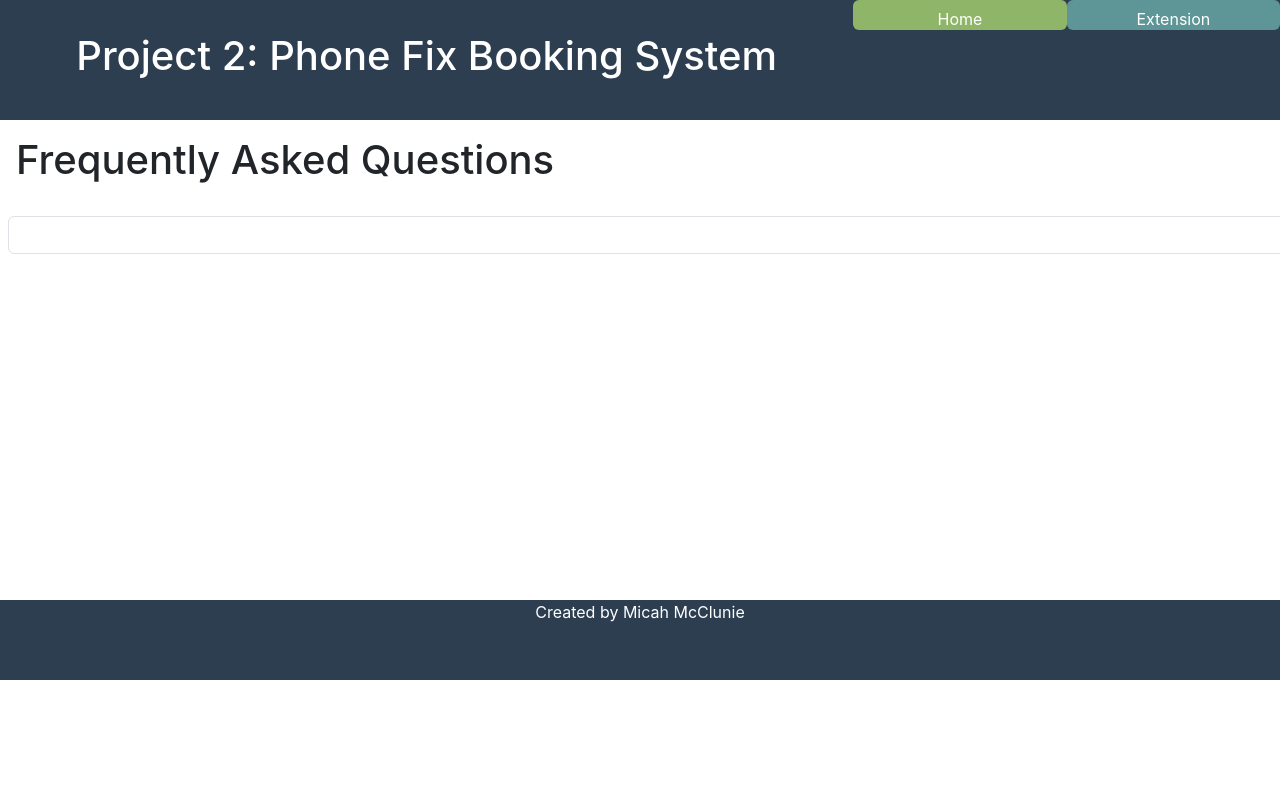
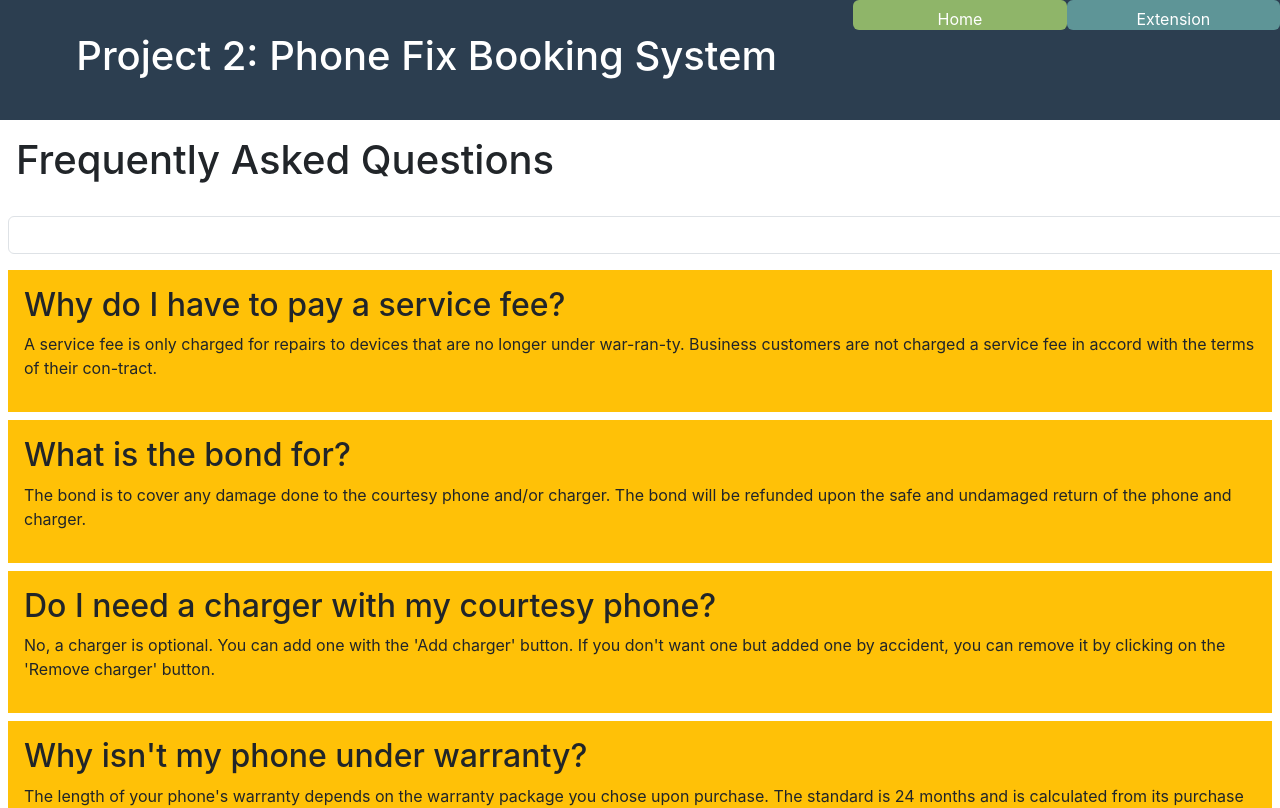
Before and after one commit to Micah-EIT/React-App-Advanced-Internet-and-Web-Page-Development-2026, a React (Create React App) app: page /#/faqs in a window 1280 px wide. Shown: the top 808 px of the page. Built offline with nearby package versions, Linux system fonts and the light colour scheme.

Commit message:
Fixed FAQs

```diff
--- a/src/components/FAQs.js
+++ b/src/components/FAQs.js
@@ -13,15 +13,15 @@ function FAQs() {
     // Functions and methods
     const searchFAQs = (keyword, questionList) => {
         {/* Return all questions if no keyword has been entered */}
-        if (keyword === '') {
-            return questionList
+        if (keyword) {
+            {/* Return all questions where the question or answer contains the keyword */}
+            let filteredQuestions = questionList.filter( (question) =>
+                (question.question.toLowerCase().includes(keyword) || question.answer.toLowerCase().includes(keyword)))
+
+            return filteredQuestions
         }
 
-        {/* Return all questions where the question or answer contains the keyword */}
-        let filteredQuestions = questionList.filter( (question) =>
-            (question.question.toLowerCase().includes(keyword) || question.answer.toLowerCase().includes(keyword)))
-
-        return filteredQuestions
+        return questionList
     }
 
     // UI
```
